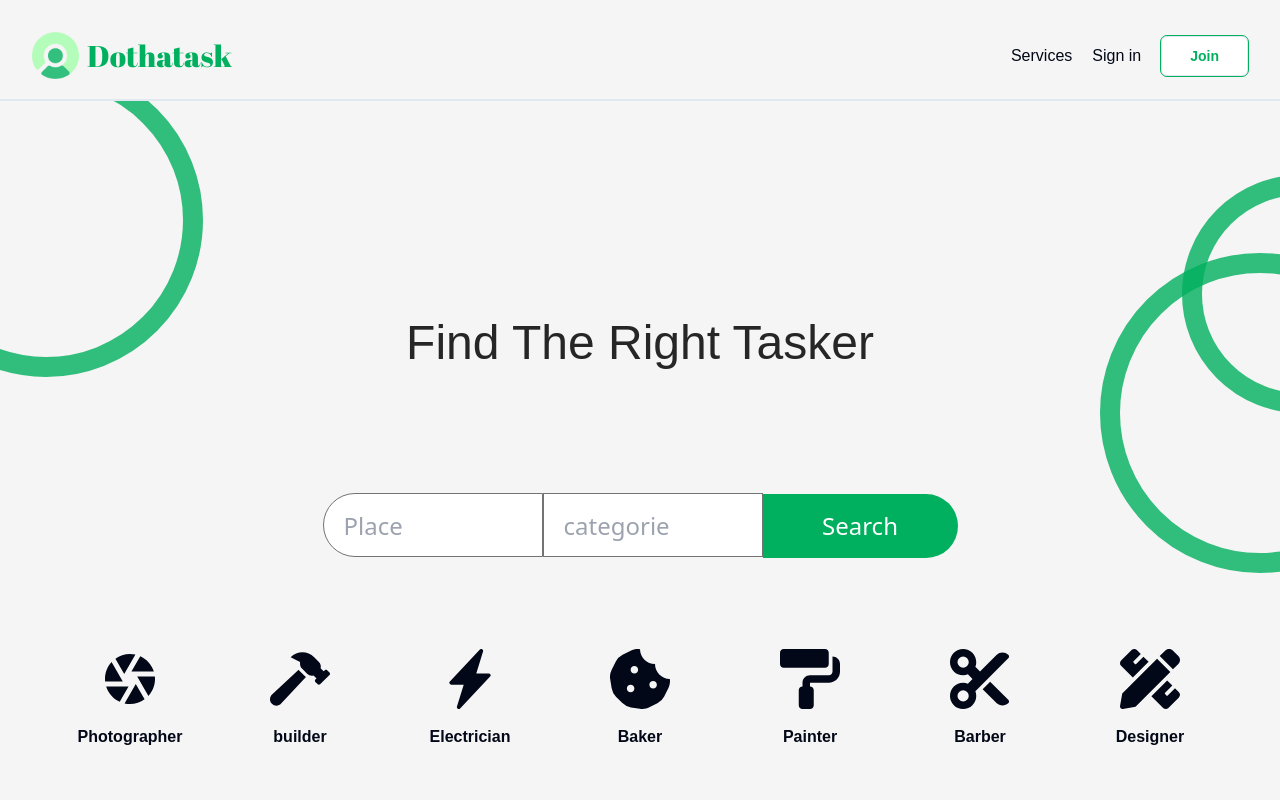
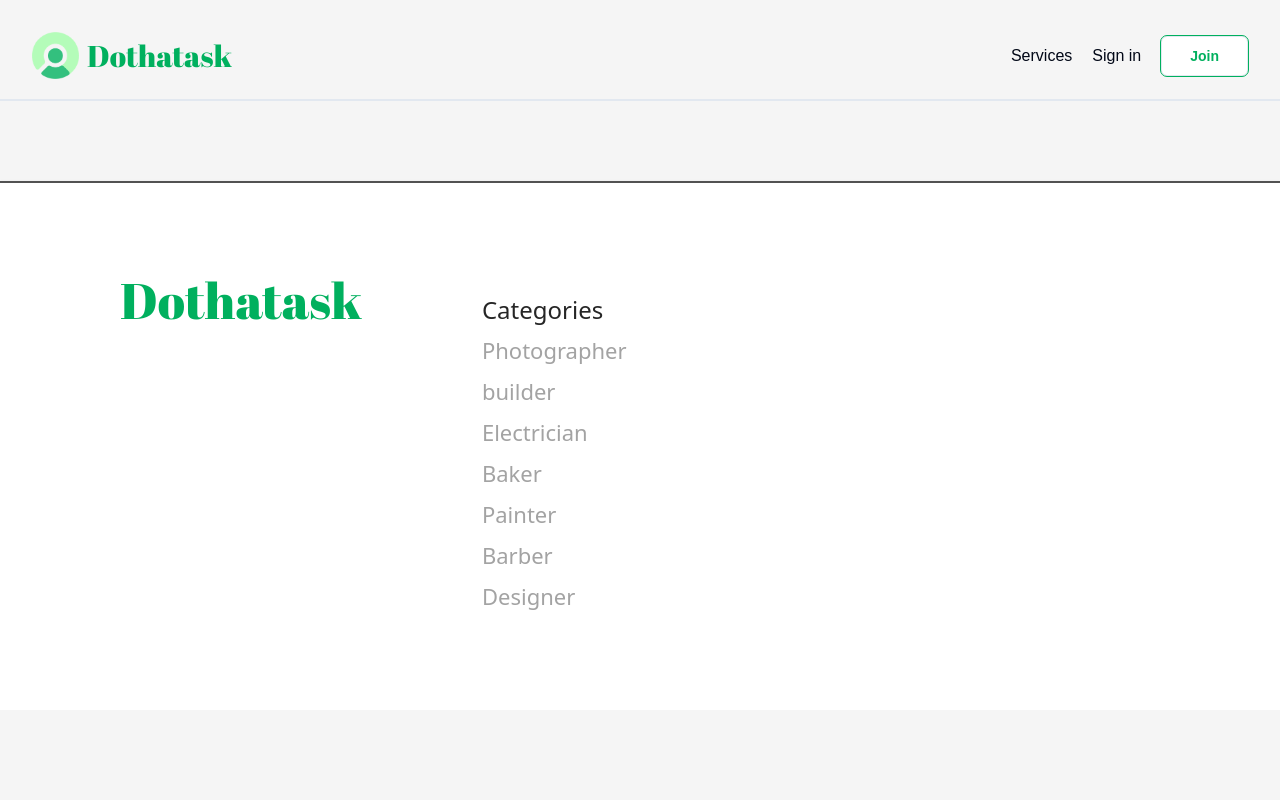
Before and after one commit to OthmanSALAHI/frontend-dothatask, a React (Vite) app: page / in a window 1280 px wide. Shown: the top 800 px of the page. Built offline with nearby package versions, Linux system fonts and the light colour scheme.

Commit message:
Remove unused component from App.jsx

```diff
--- a/src/App.jsx
+++ b/src/App.jsx
@@ -15,7 +15,6 @@ export const App = () => {
         <Navbar />
       </div>
       <Routers />
-      <Homepage />
       <Footer />
     </div>
   );
```
